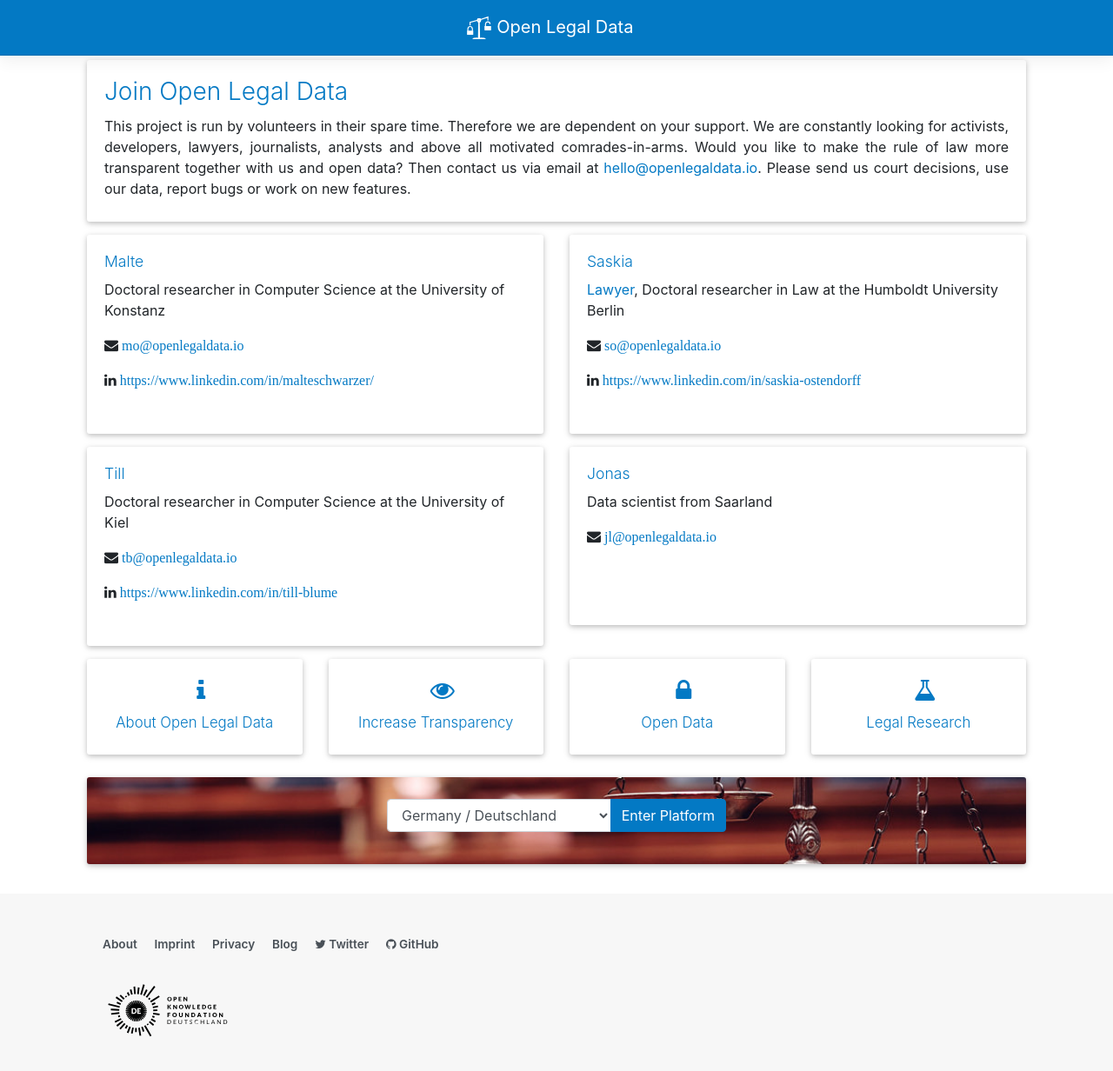
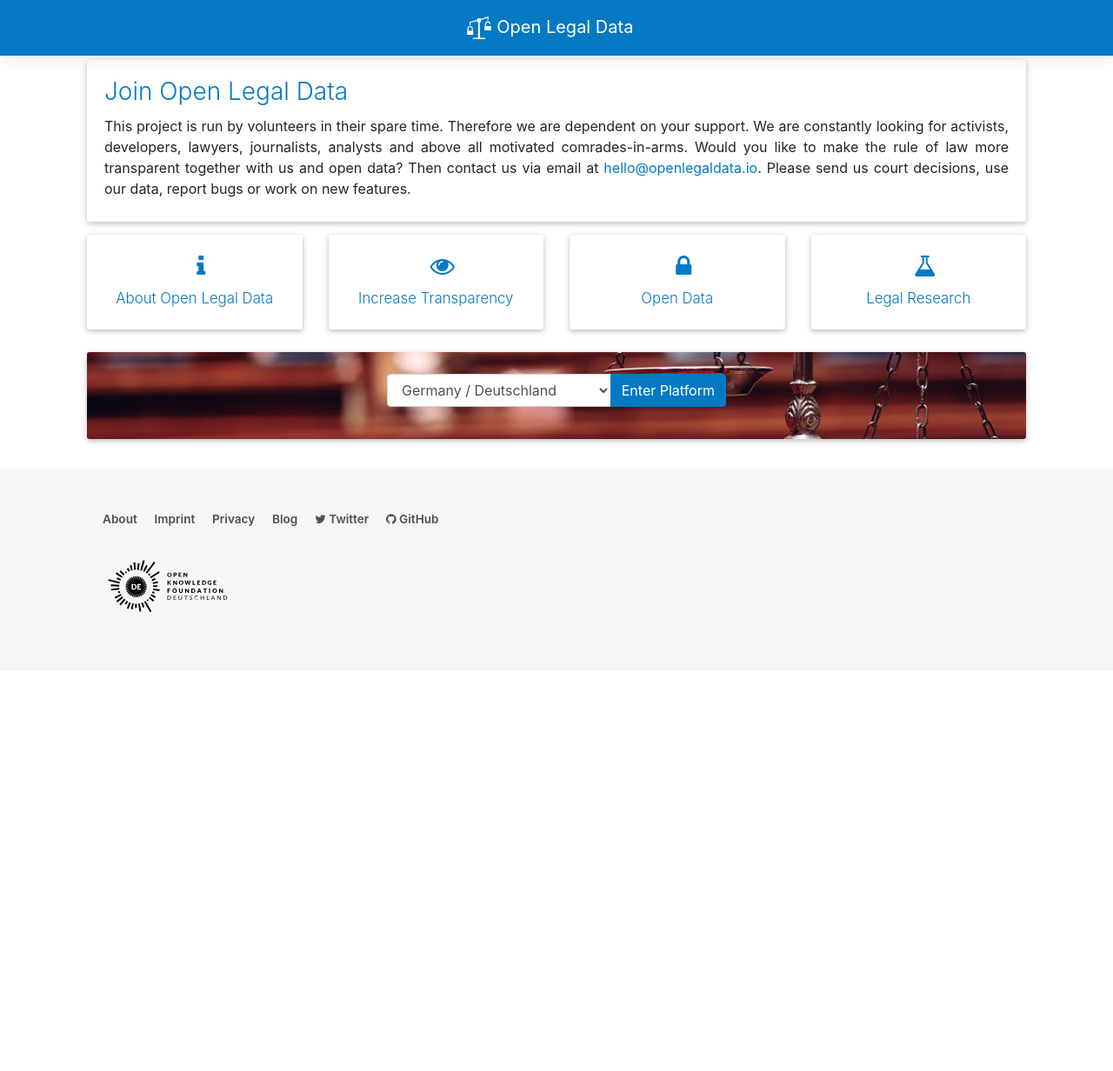
Before and after one commit to openlegaldata/blog, a Jekyll site: the page built from team.md, in a window 1280 px wide and 1260 px high. Shown: the top 1232 px of the window at 87% size. Built offline with Jekyll 4.4.1, drawn with Linux system fonts in a browser that asks for light colours.

Commit message:
Update team.html

```diff
--- a/_layouts/team.html
+++ b/_layouts/team.html
@@ -5,82 +5,6 @@
     <section class="text-justify">
         {{ content }}
     </section>
-</div>
-
-<div class="container">
-    <div class="row row-eq-height">
-        <div class="col-md-6">
-
-            <section>
-                <h4>Malte</h4>
-                <!--<section class="view img-rounded" style="background-image: url('/assets/img/malte-schwarzer-cropped.png'); background-repeat: no-repeat; background-size: cover; background-position: center center; max-height:110px; max-width: 100px; margin-top: 8px; width: 100px; height: 110px; float: left; margin: 0 20px;"></section>	-->
-
-
-                <div style="margin: 0 20px">
-                <p>Doctoral researcher in Computer Science at the University of Konstanz</p>
-                <p>
-                <i class="fa fa-envelope"><a href="mailto:mo@openlegaldata.io"> mo@openlegaldata.io</a></i>
-                </p>
-                <p>
-                <i class="fa fa-linkedin"><a href="https://www.linkedin.com/in/malteschwarzer/"> https://www.linkedin.com/in/malteschwarzer/</a></i>
-                </p>
-                </div>
-                <br style="clear: both">
-            </section>
-        </div>
-        <div class="col-md-6">
-            <section>
-                <h4>Saskia</h4>
-                <!--<section class="view img-rounded" style="background-image: url('/assets/img/saskia-ostendorff-cropped.png'); background-repeat: no-repeat; background-size: cover; background-position: center center; max-height:110px; max-width: 100px; margin-top: 8px; width: 100px; height: 110px; float: left; margin: 0 20px;"></section>-->
-
-                <div style="margin: 0 20px">
-                    <p><a href="https://ostendorff.legal/">Lawyer</a>, Doctoral researcher in Law at the Humboldt University Berlin</p>
-                <p>
-                <i class="fa fa-envelope"><a href="mailto:so@openlegaldata.io"> so@openlegaldata.io</a></i>
-                </p>
-                <p>
-                <i class="fa fa-linkedin"><a href=" https://www.linkedin.com/in/saskia-ostendorff-08453a155"> https://www.linkedin.com/in/saskia-ostendorff</a></i>
-                </p>
-                </div>
-                <br style="clear: both">
-            </section>
-        </div>
-    </div>
-    <div class="row row-eq-height">
-        <div class="col-md-6">
-            <section>
-                <h4>Till</h4>
-                <!--<section class="view img-rounded" style="background-image: url('/assets/img/till-blume-cropped.png'); background-repeat: no-repeat; background-size: cover; background-position: center center; max-height:110px; max-width: 100px; margin-top: 8px; width: 100px; height: 110px; float: left; margin: 0 20px;"></section>	-->
-
-                <div style="margin: 0 20px">
-                <p>Doctoral researcher in Computer Science at the University of Kiel</p>
-                <p>
-                <i class="fa fa-envelope"><a href="mailto:tb@openlegaldata.io"> tb@openlegaldata.io</a></i>
-                </p>
-                <p>
-                <i class="fa fa-linkedin"><a href="https://www.linkedin.com/in/till-blume-4868bab8/"> https://www.linkedin.com/in/till-blume</a></i>
-                </p>
-                </div>
-                <br style="clear: both">
-            </section>
-        </div>
-        <div class="col-md-6">
-            <section>
-                <h4>Jonas</h4>
-                <!--<section class="view img-rounded" style="background-image: url('/assets/img/till-blume-cropped.png'); background-repeat: no-repeat; background-size: cover; background-position: center center; max-height:110px; max-width: 100px; margin-top: 8px; width: 100px; height: 110px; float: left; margin: 0 20px;"></section>	-->
-
-                <div style="margin: 0 20px">
-                <p>Data scientist from Saarland</p>
-                <p>
-                <i class="fa fa-envelope"><a href="mailto:jl@openlegaldata.io"> jl@openlegaldata.io</a></i>
-                </p>
-                    <p>&nbsp;</p>
-                </div>
-                <br style="clear: both">
-            </section>
-        </div>
-    </div>
-
 </div>
 
 <div class="container">
```
